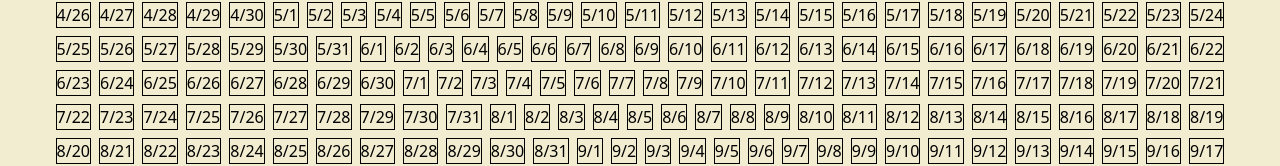
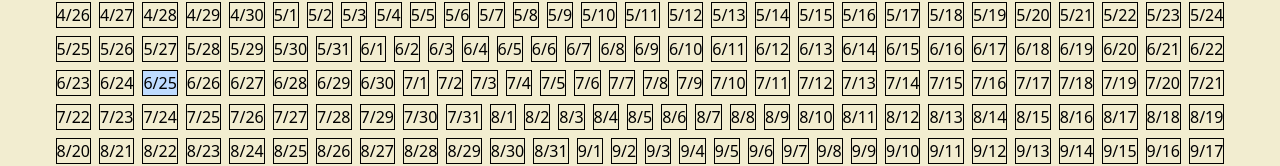
Before and after one commit to edpau/bdaytracker-frontend, a React (Vite) app: page / in a window 1280 px wide. Shown: the part 498-664 px from the top of the page. Built offline with nearby package versions, Linux system fonts and the light colour scheme; no server answers.

Commit message:
feat: add cn() utility for conditional classNames and use it on date selector buttons

```diff
--- a/package.json
+++ b/package.json
@@ -12,8 +12,10 @@
   },
   "dependencies": {
     "@tailwindcss/vite": "^4.1.10",
+    "clsx": "^2.1.1",
     "react": "^19.1.0",
     "react-dom": "^19.1.0",
+    "tailwind-merge": "^3.3.1",
     "tailwindcss": "^4.1.10"
   },
   "devDependencies": {
--- a/src/App.tsx
+++ b/src/App.tsx
@@ -1,4 +1,5 @@
 import { useEffect, useState } from 'react';
+import { cn } from './utils/misc';
 
 interface Staff {
   id: number;
@@ -188,7 +189,10 @@ function App() {
               key={index}
               type="button"
               onClick={() => handleSelectDate(index)}
-              className="m-1 border"
+              className={cn(
+                'm-1 border',
+                index === currentDateIndex && 'bg-blue-200',
+              )}
             >
               {month}/{day}
             </button>
--- /dev/null
+++ b/src/utils/misc.ts
@@ -0,0 +1,11 @@
+/**
+ * A handy utility that makes constructing class names easier.
+ * It also merges tailwind classes.
+ */
+
+import { type ClassValue, clsx } from 'clsx';
+import { twMerge } from 'tailwind-merge';
+
+export function cn(...inputs: ClassValue[]) {
+  return twMerge(clsx(...inputs));
+}
```
Also changed, not shown: 1 other file (tests, documents, lock files or other folders).
